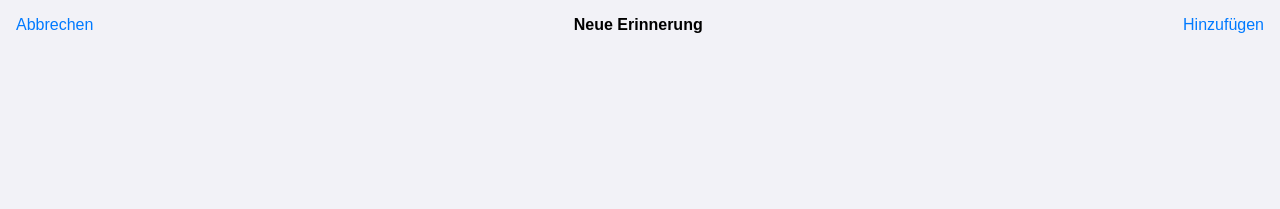
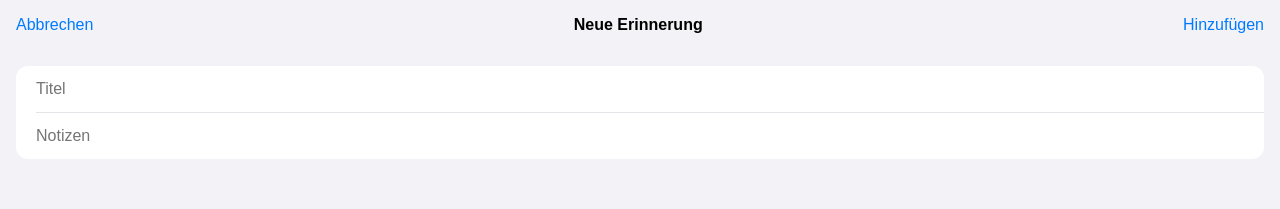
Before and after one commit to max-beckmann/progressive-reminders, an Angular app: page /new-reminder in a window 1280 px wide. Shown: the top 209 px of the page. Built offline with nearby package versions, Linux system fonts and the light colour scheme; a web font is replaced by a local one.

Commit message:
add styling for input items

```diff
--- a/src/app/components/aggregate-items/inline-input/inline-input.component.html
+++ b/src/app/components/aggregate-items/inline-input/inline-input.component.html
@@ -0,0 +1,3 @@
+<div class="wrapper">
+  <input type="text" [placeholder]="customInput().placeholder">
+</div>
--- a/src/app/components/aggregate-items/inline-input/inline-input.component.scss
+++ b/src/app/components/aggregate-items/inline-input/inline-input.component.scss
@@ -1,8 +1,11 @@
 :host {
-  display: flex;
-  justify-content: space-between;
+  .wrapper {
+    margin-left: 20px;
+  }
 
-  .count {
-    color: var(--color-font);
+  input {
+    width: 100%;
+    margin-block: 14px;
+    margin-right: 14px;
   }
 }
--- a/src/app/components/aggregate-items/inline-input/inline-input.component.ts
+++ b/src/app/components/aggregate-items/inline-input/inline-input.component.ts
@@ -1,11 +1,16 @@
-import { Component } from '@angular/core';
+import { Component, input } from '@angular/core';
+import { Input } from '../../../../../model';
+import { AggregateItemComponent } from '../aggregate-item.component';
 
 @Component({
   selector: 'app-inline-input',
   standalone: true,
-  imports: [],
+  imports: [
+    AggregateItemComponent
+  ],
   templateUrl: './inline-input.component.html',
   styleUrl: './inline-input.component.scss'
 })
 export class InlineInputComponent {
+  customInput = input.required<Input>();
 }
--- a/src/app/components/aggregate/aggregate.component.html
+++ b/src/app/components/aggregate/aggregate.component.html
@@ -1,3 +1,4 @@
+<app-container>
   <ul>
     @for (item of aggregate()?.items; track $index) {
       <li>
@@ -7,7 +8,7 @@
               [reminder]="toReminder(item)"></app-inline-reminder>
           }
           @case (AggregateType.INPUTS) {
-          <app-inline-input></app-inline-input>
+            <app-inline-input [customInput]="toInput(item)"></app-inline-input>
           }
           @case (AggregateType.LISTS) {
             <app-inline-list [list]="toList(item)"></app-inline-list>
@@ -16,3 +17,4 @@
       </li>
     }
   </ul>
+</app-container>
--- a/src/app/components/aggregate/aggregate.component.scss
+++ b/src/app/components/aggregate/aggregate.component.scss
@@ -1,5 +1,5 @@
 :host {
-  li:not(:last-child) ::ng-deep app-aggregate-item .wrapper {
+  li:not(:last-child) ::ng-deep .wrapper {
     border-bottom: 1px solid var(--color-interaction);
   }
 }
--- a/src/app/components/aggregate/aggregate.component.ts
+++ b/src/app/components/aggregate/aggregate.component.ts
@@ -16,6 +16,7 @@ import {
 import {
   InlineInputComponent
 } from '../aggregate-items/inline-input/inline-input.component';
+import { ContainerComponent } from '../container/container.component';
 
 @Component({
   selector: 'app-aggregate',
@@ -23,7 +24,8 @@ import {
   imports: [
     InlineReminderComponent,
     InlineListComponent,
-    InlineInputComponent
+    InlineInputComponent,
+    ContainerComponent
   ],
   templateUrl: './aggregate.component.html',
   styleUrl: './aggregate.component.scss'
--- a/src/app/components/pages/new-reminder-page/new-reminder-page.component.html
+++ b/src/app/components/pages/new-reminder-page/new-reminder-page.component.html
@@ -1 +1,2 @@
 <app-header title="Neue Erinnerung" rightButtonText="Hinzufügen"></app-header>
+<app-aggregate [aggregate]="baseInputs"></app-aggregate>
--- a/src/app/components/pages/new-reminder-page/new-reminder-page.component.ts
+++ b/src/app/components/pages/new-reminder-page/new-reminder-page.component.ts
@@ -2,6 +2,7 @@ import { Component } from '@angular/core';
 import { AggregateComponent } from '../../aggregate/aggregate.component';
 import { ContainerComponent } from '../../container/container.component';
 import { HeaderComponent } from '../../header/header.component';
+import { Aggregate, AggregateType } from '../../../../../model';
 
 @Component({
   selector: 'app-new-reminder-page',
@@ -15,4 +16,15 @@ import { HeaderComponent } from '../../header/header.component';
   styleUrl: './new-reminder-page.component.scss'
 })
 export class NewReminderPageComponent {
+  baseInputs: Aggregate = {
+    type: AggregateType.INPUTS,
+    items: [
+      {
+        placeholder: 'Titel',
+      },
+      {
+        placeholder: 'Notizen',
+      }
+    ]
+  }
 }
```
Lines whose indentation alone changed are shown as unchanged.
